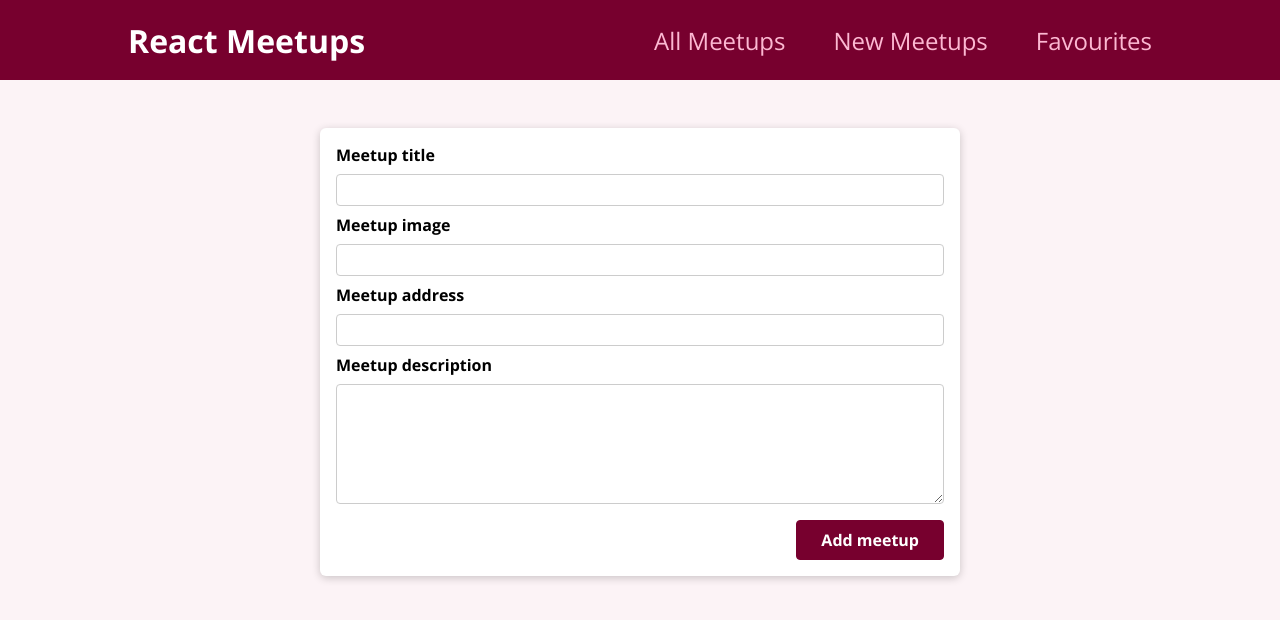
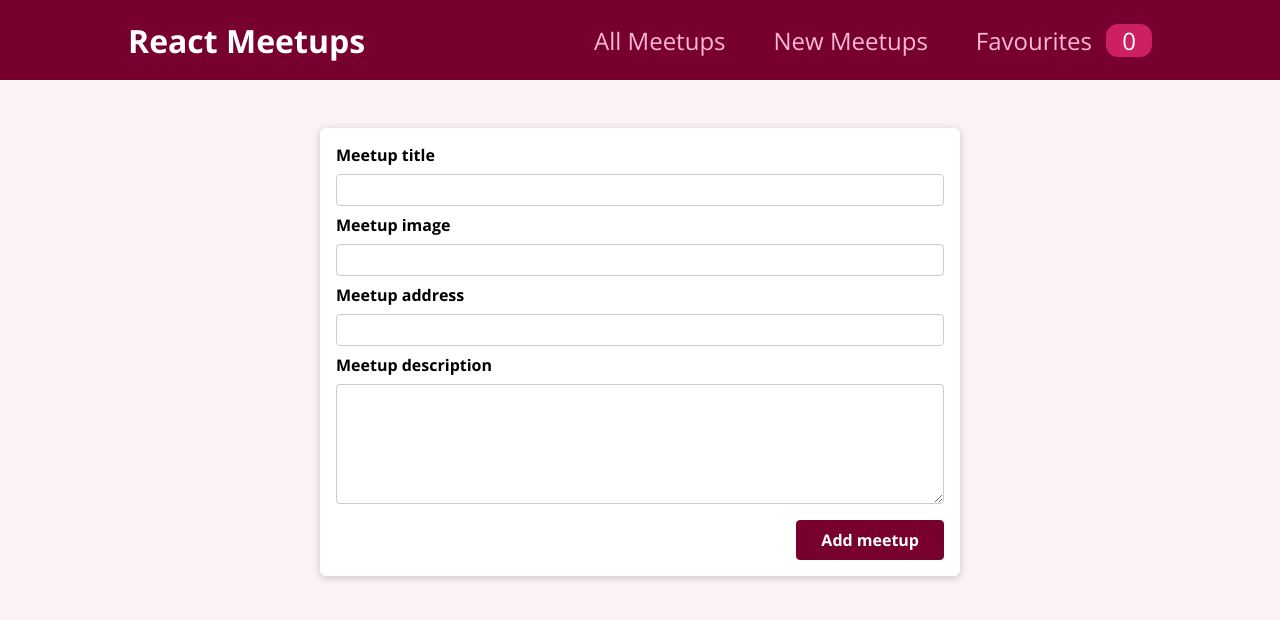
Before and after one commit to Hsami-96/react-meetups, a React (Create React App) app: page /new-meetup in a window 1280 px wide. Shown: the top 620 px of the page. Built offline with nearby package versions, Linux system fonts and the light colour scheme.

Commit message:
project finished, added counter for favourites

```diff
--- a/src/components/layout/MainNavigation.tsx
+++ b/src/components/layout/MainNavigation.tsx
@@ -1,7 +1,10 @@
+import { useContext } from 'react';
 import {Link} from 'react-router-dom';
+import FavouritesContext from '../../store/favourites-context';
 import classes from './MainNavigation.module.css';
 
 function MainNavigation() {
+    const favouritesContext = useContext(FavouritesContext);
     return (
     <header className={classes.header}>
         <div className={classes.logo}>React Meetups</div>
@@ -9,7 +12,7 @@ function MainNavigation() {
             <ul>
                 <li><Link to='/'>All Meetups</Link></li>
                 <li><Link to='/new-meetup'>New Meetups</Link></li>
-                <li><Link to='/favourites'>Favourites</Link></li>
+                <li><Link to='/favourites'>Favourites <span className={classes.badge}>{favouritesContext.totalFavourites}</span></Link></li>
             </ul>
         </nav>
     </header>
```
